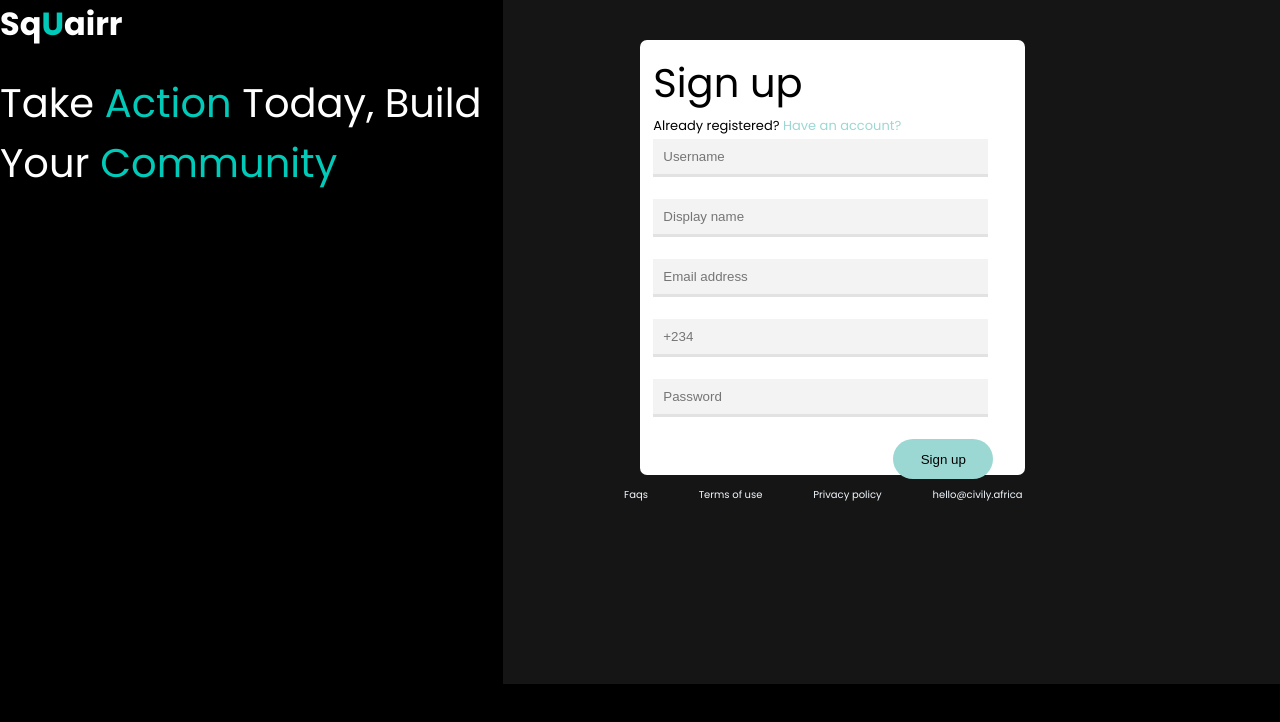
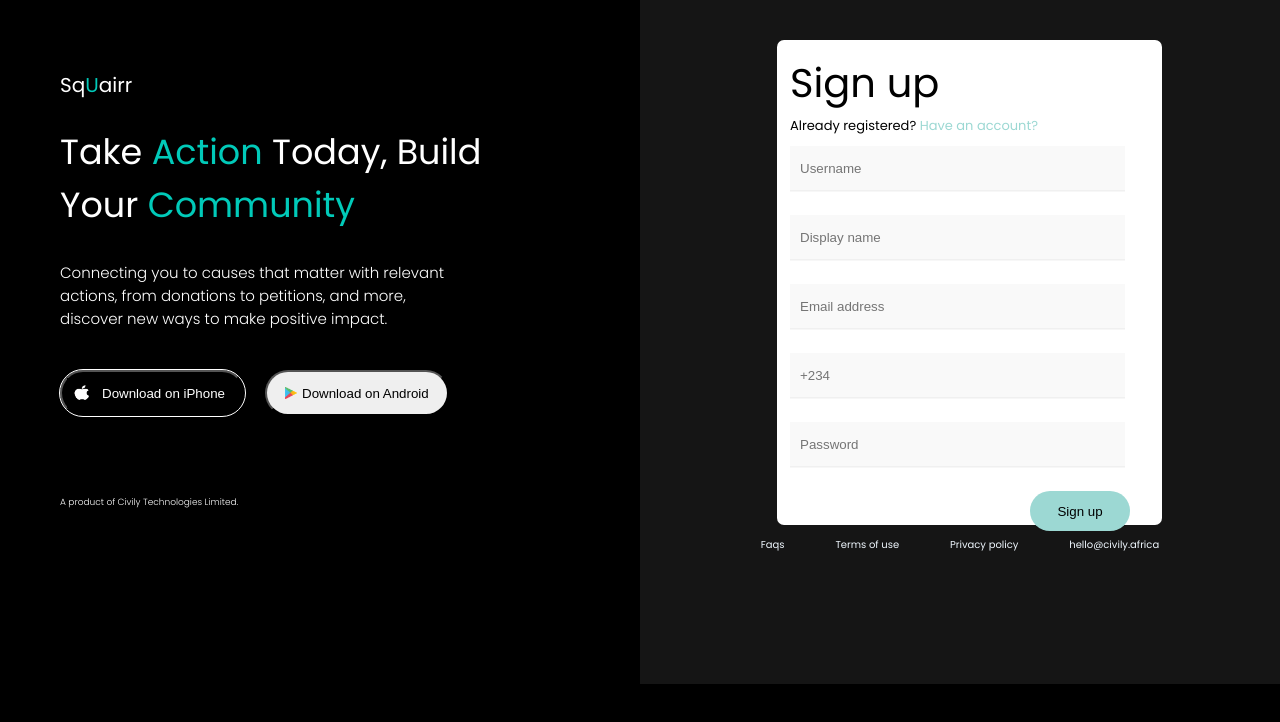
Before and after one commit to MLO-OLAGUNJU/sign-up-form, a plain HTML site: page index.html in a window 1280 px wide. Drawn offline with Linux system fonts and the light colour scheme.

Commit message:
I designed it into full form page design

```diff
--- a/index.html
+++ b/index.html
@@ -14,15 +14,22 @@
 
         <div class="right-div">
             <div class="logo">
-                <h1>Sq<span class="U">U</span>airr</h1>
+                <p>Sq<span class="U">U</span>airr</p>
             </div>
 
             <div>
                 <p class="heading-right">Take <span class="U">Action</span> Today, Build Your <span class="U">Community</span></p>
             </div>
 
+            <p class="content">Connecting you to causes that matter with relevant <br> actions, from donations to petitions, and more,<br> discover new ways to make positive impact.</p>
 
+            <div class="buttons">
+                <button class="iphone"> <a class="btn-link-a" href="https://apps.apple.com/us/app/squairr/id6443855050"> <img class="image-i" src="./5e671cbe6457e88c59d9f82b8270749d.jpg" alt="Download on iPhone">Download on iPhone</a></button>
+                <button class="Android"> <a class="btn-link-i" href="https://play.google.com/store/apps/details?id=africa.civily&pli=1"> <img class="image-a" src="./google-play-store-logo-png-transparent.png" alt="Download on Android">Download on Android</a></button>
 
+            </div>
+
+            <p class="foot">A product of Civily Technologies Limited.</p>
         </div>
 
 
--- a/styles.css
+++ b/styles.css
@@ -6,9 +6,7 @@
 
 
 body {
-    /* margin-top: 60px;
-    margin-left: ;
-    padding-right: ; */
+    overflow-y: hidden;
     font-family: 'Poppins', sans-serif;
     background-color: black;
 }
@@ -21,10 +19,15 @@ body {
 
 .logo {
     color: white;
+    font-size: 20px;
+    font-weight: 400;
 }
 
 .right-div {
-
+    margin-top: 70px;
+    width: 50%;
+    padding-left: 60px;
+    color: white;
 }
 
 .U {
@@ -34,16 +37,96 @@ body {
 .heading-right {
     margin-top: 25px;
     color: white;
-    font-size: 40px;
+    font-size: 35px;
+    max-width: 500px;
 
 }
 
+.content {
+    margin-top: 30px;
+    font-size: 15px;
+    font-weight: 100;
+}
 
+.buttons {
+    margin-top: 40px;
+    display: flex;
+    gap: 20px;
+}
 
+.btn-link-a {
+    text-decoration: none;
+    display: flex;
+    align-items: center;
+    gap: 5px ;
+    color: white;
+}
+
+.btn-link-i {
+    text-decoration: none;
+    display: flex;
+    align-items: center;
+    gap: 5px ;
+    color: black;
+}
+
+.iphone {
+    border-radius: 30px;
+    font-weight: 100;
+    padding-left: 5px;
+    padding-right: 18px;
+    display: flex;
+    align-items: center;
+    padding-bottom: 6px;
+    padding-top: 6px;
+    background-color: black;
+    outline: 0.3px solid white;
+    color: white;
+    transition: background-color 0.3s ease-out
+}
+
+.iphone:hover {
+    cursor: pointer;
+    transform: scale(1.1);
+}
+
+.Android {
+    padding-left: 18px;
+    font-weight: 100;
+    padding-right: 18px;
+    border-radius: 30px;
+    padding-bottom: 6px;
+    padding-top: 6px;
+    display: flex;
+    align-items: center;
+    gap: 5px;
+    transition: background-color 0.3s ease-out
+}
+
+.Android:hover {
+    cursor: pointer;
+    transform: scale(1.1);
+}
+
+.image-i {
+    height: 30px;
+    width: 30px;
+}
+
+.image-a {
+    height: 12px;
+    width: 12px;
+}
+
+.foot {
+    margin-top: 80px;
+    font-size: 9px;
+    font-weight: 100;
+}
 
 .left-div {
     background-color: #151515;
-    width: 160vh;
+    width: 50%;
     height: 684px;
     align-items: center;
     justify-content: center;
@@ -53,7 +136,7 @@ body {
     padding-left: 13px;
     padding-top: 13px;
     width: 385px;
-    height: 435px;
+    height: 485px;
     border-radius: 7px;
     background-color: white;
     margin-left: 137px;
@@ -68,19 +151,19 @@ body {
 
 .text {
     margin-top: 3px;
-    margin-bottom: 3px;
+    margin-bottom: 10px;
     font-size: 13px;
 }
 
 input {
     border: beige;
     padding-left: 10px;
-    background-color: rgba(192, 192, 192, 0.2);
+    background-color: rgba(192, 192, 192, 0.1);
     display: block;
     width: 335px;
-    height: 35px;
+    height: 44px;
     margin-right: 20px;
-    box-shadow:  rgba(110, 110, 110, 0.2) 0 3px 0;
+    box-shadow:  rgba(110, 110, 110, 0.1) 0 1.5px 0;
     outline: none;
     border: none;
 }
```
Also changed, not shown: 5e671cbe6457e88c59d9f82b8270749d.jpg (added), google-play-store-logo-png-transparent.png (added).
